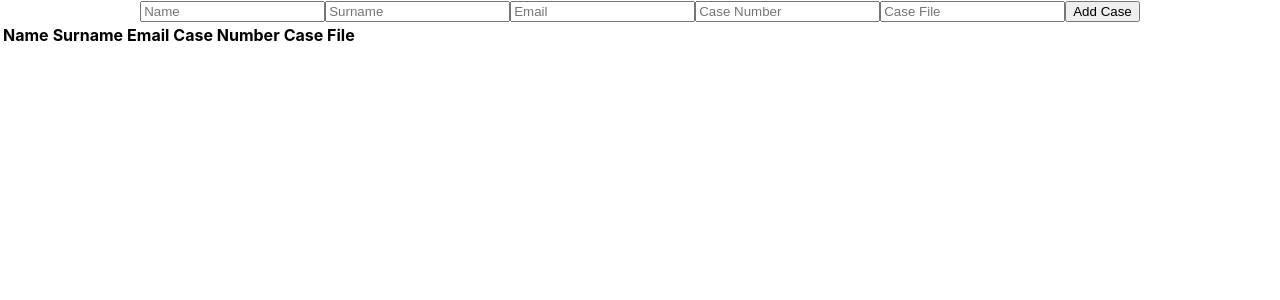
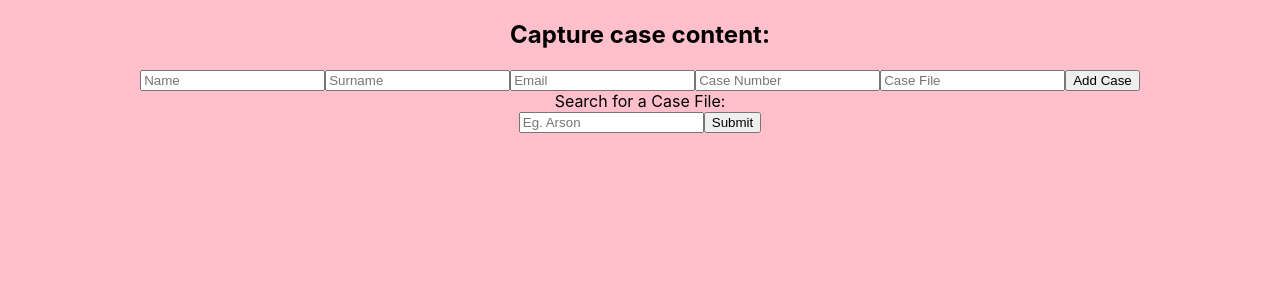
Before and after one commit to Ona0nline/reactlaw, a React (Create React App) app: page / in a window 1280 px wide. Shown: the top 300 px of the page. Built offline with nearby package versions, Linux system fonts and the light colour scheme.

Commit message:
Search Case done

```diff
--- a/src/DataDisplay.js
+++ b/src/DataDisplay.js
@@ -2,6 +2,7 @@ import React from "react";
 
 export default function DataDisplay(props){
   return (<div>
+    {props.cases.length > 0 &&
     <table>
       <thead>
         <tr>
@@ -25,5 +26,8 @@ export default function DataDisplay(props){
         })}
       </tbody>
     </table>
+
+    }
+
   </div>)
 }
--- a/src/DataEntry.js
+++ b/src/DataEntry.js
@@ -1,6 +1,7 @@
 // src/components/AddCase.js
 import React, { useState } from 'react';
 import DataDisplay from './DataDisplay';
+import SearchEngine from './SearchEngine';
 import axios from 'axios';
 
 function AddCase() {
@@ -36,6 +37,12 @@ function AddCase() {
                 setCases(function(prevCases) {
                     return [...prevCases, caseData];
                 });
+
+                setCaseFile('')
+                setCaseNumber('')
+                setEmail('')
+                setSurname('')
+                setName('')
             })
             .catch(function(error) {
                 console.error('There was an error!', error);
@@ -45,6 +52,7 @@ function AddCase() {
     // Render the component
     return (
       <div>
+        <legend><h2>Capture case content:</h2></legend>
         <form onSubmit={handleSubmit}>
             <input
                 type="text"
@@ -97,6 +105,8 @@ function AddCase() {
             <button type="submit">Add Case</button>
         </form>
         <DataDisplay cases={cases}/>
+        <SearchEngine/>
+
         </div>
     );
 }
--- /dev/null
+++ b/src/SearchEngine.css
@@ -0,0 +1,7 @@
+body{
+  background-color: pink;
+}
+
+.table,th,td{
+  border: 1px solid;
+}
--- /dev/null
+++ b/src/SearchEngine.js
@@ -0,0 +1,83 @@
+import React, {useState} from "react"
+import "./SearchEngine.css"
+import axios from "axios";
+
+export default function SearchEngine(){
+  const[searchQuery, setSearchQuery] = useState("")
+  const[casesFound, setCasesFound] = useState([])
+
+  function handleSubmit(event){
+    // ALWAYS MAKE THE API REQUEST ON FORM SUBMIT
+    event.preventDefault();
+    if(casesFound){
+      alert("Case/Cases Found")
+    }else{
+      alert("Case not found")
+    }
+    handleSearch()
+  }
+
+  function handleResponse(response){
+    console.log(response)
+    setCasesFound(response.data)
+    // Clears input VALUE (which is searchQuery) after response is recieved
+    setSearchQuery('')
+  }
+
+  function handleInputChange(event){
+    setSearchQuery(event.target.value)
+  }
+
+  // FUNCTION TO MAKE THE API CALL, CALLED UPON SUBMIT
+  function handleSearch(){
+    axios.get('http://localhost:5000/search_case',{params:{case_file:searchQuery}})
+    .then(handleResponse)
+    .catch((error)=>{
+      console.log("Error: ",error)
+    })
+
+  }
+
+  return (<div>
+    <form onSubmit={handleSubmit}>
+      <legend>Search for a Case File:</legend>
+      {/* ensures that the input value is always tied to the search query state */}
+      <input onChange={handleInputChange} value={searchQuery} type="search" placeholder="Eg. Arson"/>
+      <input type="submit" value="Submit"/>
+
+    </form>
+    {/* && is for conditional rendering in javascript */}
+ {casesFound.length > 0 && (
+        <div>
+          <h1>Cases Found:</h1>
+          <ul>
+            {casesFound.map(function (caseFound, index) {
+              return (
+                <div key={index}>
+                  <table className="table">
+                    <thead>
+                      <tr>
+                        <th>Case</th>
+                        <th>Name</th>
+                        <th>Surname</th>
+                        <th>Email</th>
+                      </tr>
+                    </thead>
+
+                    <tbody>
+                      <tr>
+                        <td>{caseFound.case_file}</td>
+                        <td>{caseFound.name}</td>
+                        <td>{caseFound.surname}</td>
+                        <td>{caseFound.email}</td>
+                      </tr>
+                    </tbody>
+                  </table>
+                </div>
+              );
+            })}
+          </ul>
+        </div>
+      )}
+  </div>)
+}
```
